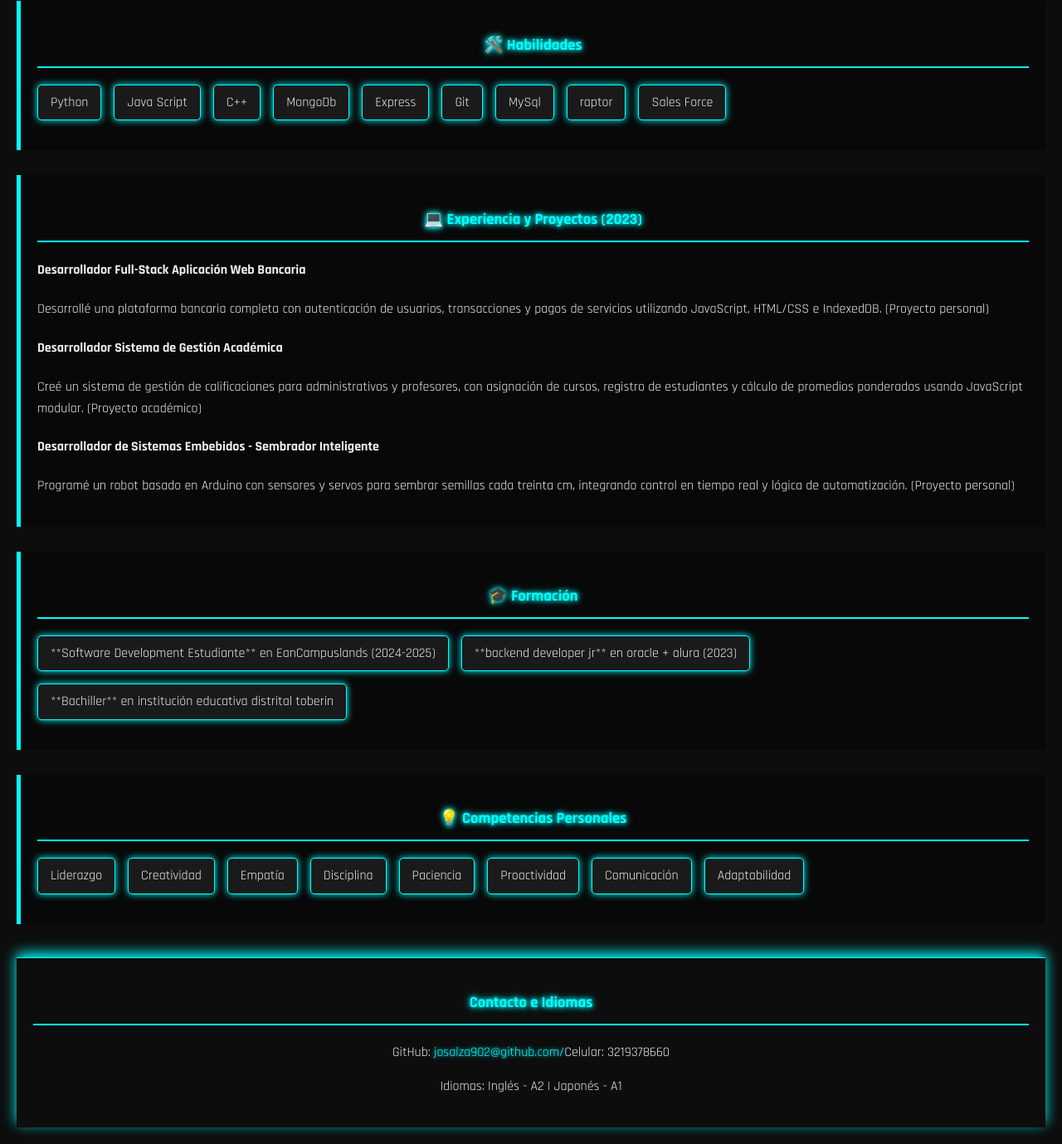
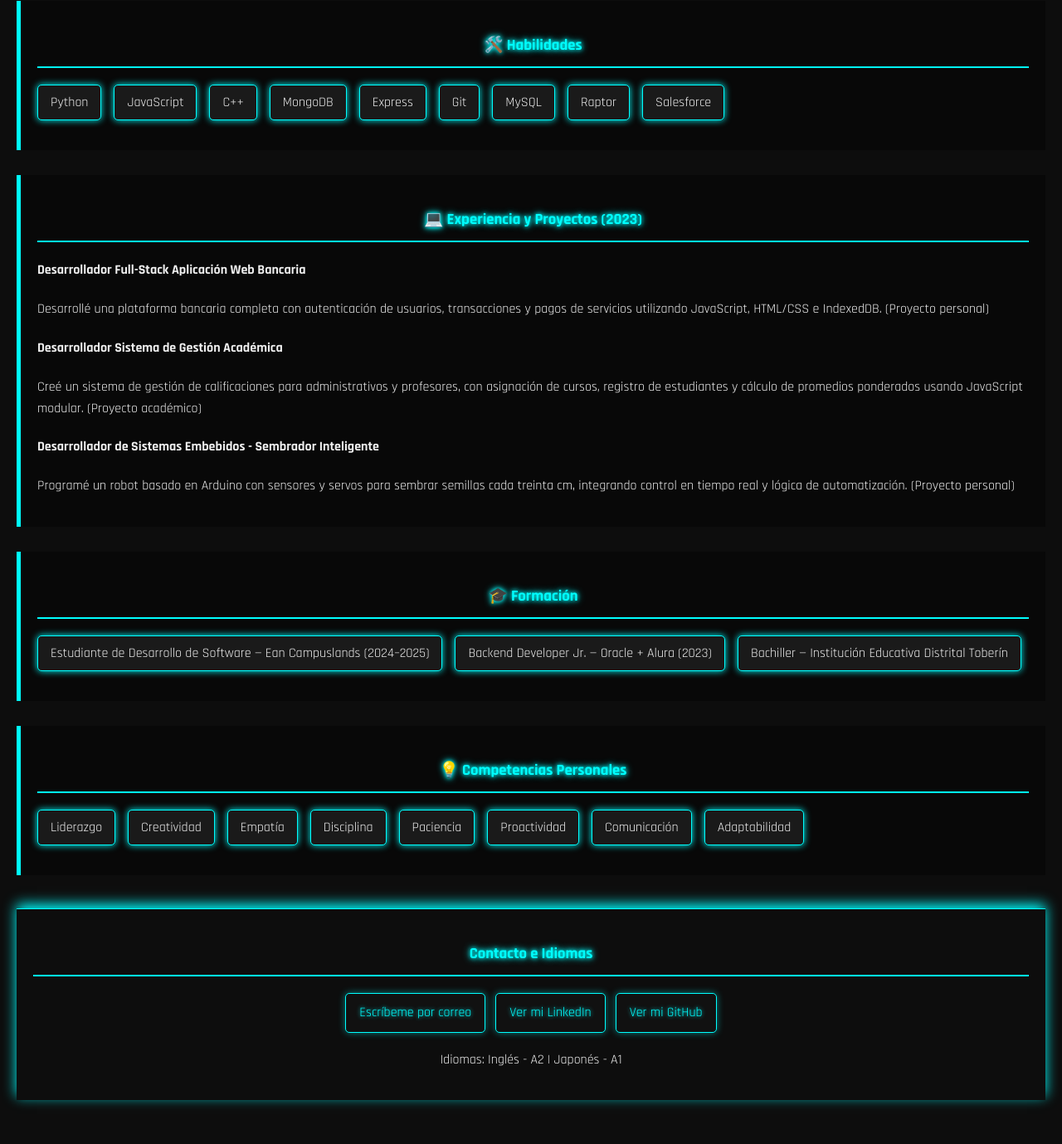
Before and after one commit to josalza902/curriculum-tron, a plain HTML site: page index.html in a window 1280 px wide. Shown: the part 363-1742 px from the top of the page at 83% size. After the commit the page ends 1709 px from the top, so only its background shows below. Drawn offline with Linux system fonts and the light colour scheme.

Commit message:
Improve portfolio contact and profile

```diff
--- a/css/styles.css
+++ b/css/styles.css
@@ -81,6 +81,46 @@ a {
     text-decoration: none;
     text-shadow: 0 0 5px var(--neon-color);
 }
+
+.contact-links {
+    display: flex;
+    flex-wrap: wrap;
+    justify-content: center;
+    gap: 12px;
+    margin: 20px 0;
+}
+
+.contact-button {
+    display: inline-block;
+    padding: 10px 16px;
+    border: 1px solid var(--neon-color);
+    border-radius: 5px;
+    background: #111;
+    box-shadow: 0 0 8px rgba(0, 255, 255, 0.45);
+}
+
+.contact-button:hover,
+.contact-button:focus-visible {
+    color: var(--bg-color);
+    background: var(--neon-color);
+    text-shadow: none;
+    outline: 2px solid var(--text-color);
+    outline-offset: 3px;
+}
+
+@media (max-width: 480px) {
+    body {
+        padding: 14px;
+    }
+
+    header {
+        padding: 20px 16px;
+    }
+
+    .contact-links {
+        flex-direction: column;
+    }
+}
 /* --- ESTILOS PARA LA PANTALLA DE CARGA (TRON LOADER) --- */
 
 /* Contenedor de la pantalla de carga */
--- a/index.html
+++ b/index.html
@@ -3,7 +3,8 @@
 <head>
     <meta charset="UTF-8">
     <meta name="viewport" content="width=device-width, initial-scale=1.0">
-    <title>Jose Esteban Alzate Rojas - Desarrollador Fullstack (Tron Style)</title>
+    <title>Jose Esteban Alzate Rojas | Desarrollador Junior Fullstack</title>
+    <meta name="description" content="Portafolio de Jose Esteban Alzate Rojas, desarrollador junior fullstack con experiencia en JavaScript, Node.js y MongoDB." />
     <link rel="stylesheet" href="css/styles.css">
     <link href="https://fonts.googleapis.com/css2?family=Rajdhani:wght@400;700&display=swap" rel="stylesheet">
 </head>
@@ -21,7 +22,7 @@
 
     <header class="neon-border">
         <h1>Jose Esteban Alzate Rojas</h1>
-        <h2>Desarrollador Junior Fullstack</h2>
+        <h2>Desarrollador Junior Fullstack | JavaScript y Node.js</h2>
         <p>Desarrollador web con experiencia en JavaScript, HTML, CSS, IndexedDB y MongoDB. He creado aplicaciones completas con autenticación, gestión de usuarios y diseño responsivo. También tengo conocimientos en Node.js, Express y sistemas embebidos con Arduino.</p>
     </header>
 
@@ -31,14 +32,14 @@
             <h3>🛠️ Habilidades</h3>
             <ul>
                 <li>Python</li>
-                <li>Java Script</li>
+                <li>JavaScript</li>
                 <li>C++</li>
-                <li>MongoDb</li>
+                <li>MongoDB</li>
                 <li>Express</li>
                 <li>Git</li>
-                <li>MySql</li>
-                <li>raptor</li>
-                <li>Sales Force</li>
+                <li>MySQL</li>
+                <li>Raptor</li>
+                <li>Salesforce</li>
             </ul>
         </section>
 
@@ -64,9 +65,9 @@
         <section id="formacion" class="neon-module">
             <h3>🎓 Formación</h3>
             <ul>
-                <li>**Software Development Estudiante** en EanCampuslands (2024-2025)</li>
-                <li>**backend developer jr** en oracle + alura (2023)</li>
-                <li>**Bachiller** en institución educativa distrital toberin</li>
+                <li>Estudiante de Desarrollo de Software — Ean Campuslands (2024–2025)</li>
+                <li>Backend Developer Jr. — Oracle + Alura (2023)</li>
+                <li>Bachiller — Institución Educativa Distrital Toberín</li>
             </ul>
         </section>
 
@@ -88,7 +89,11 @@
 
     <footer class="neon-border">
         <h3>Contacto e Idiomas</h3>
-        <p>GitHub: <a href="http://josalza902@github.com/">josalza902@github.com/</a>Celular: 3219378660</p>
+        <nav class="contact-links" aria-label="Enlaces de contacto">
+            <a class="contact-button" href="mailto:joseestebanalzaterojas@gmail.com">Escríbeme por correo</a>
+            <a class="contact-button" href="https://www.linkedin.com/in/jose-esteban-alzate-rojas-b57207353" target="_blank" rel="noopener noreferrer">Ver mi LinkedIn</a>
+            <a class="contact-button" href="https://github.com/josalza902" target="_blank" rel="noopener noreferrer">Ver mi GitHub</a>
+        </nav>
         <p>Idiomas: Inglés - A2 | Japonés - A1</p>
     </footer>
     <script>
```
